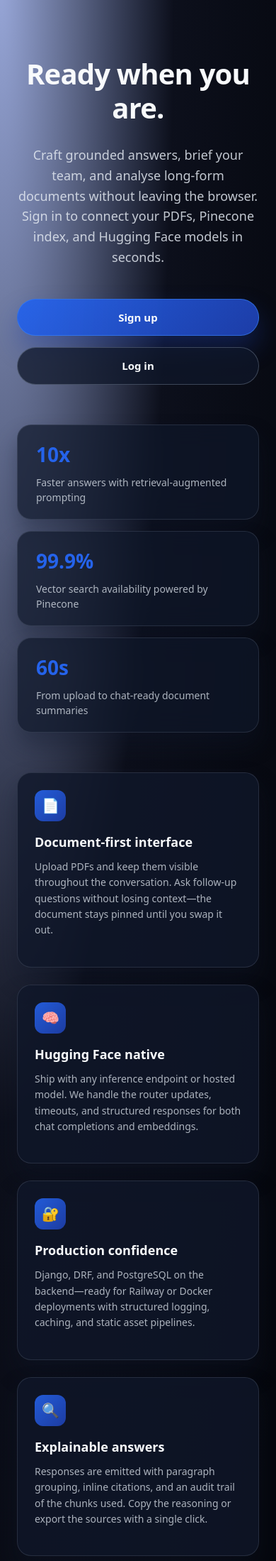
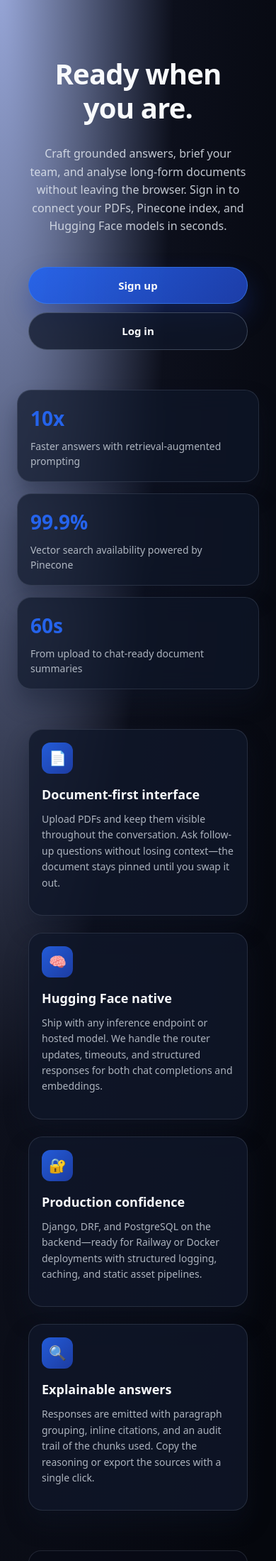
Before and after one commit to CopyCoderJay/RAG_CHAT, a Django app: page / in a window 390 px wide. Shown: the part 56-2255 px from the top of the page at 71% size. Run offline with Django 4.2, Linux system fonts and the light colour scheme.

Commit message:
UI11 Commit

```diff
--- a/templates/chat/landing_public.html
+++ b/templates/chat/landing_public.html
@@ -32,6 +33,7 @@
     align-items: center;
     text-align: center;
     gap: 20px;
+    padding: 0 16px;
   }
 
   .hero-title {
@@ -100,7 +102,7 @@
 
   .metric-card {
     min-width: 220px;
-    padding: 20px 26px;
+    padding: clamp(16px, 4vw, 22px) clamp(18px, 4vw, 26px);
     border-radius: 20px;
     border: 1px solid rgba(148, 163, 184, 0.18);
     background: rgba(15, 23, 42, 0.7);
@@ -122,14 +124,15 @@
 
   .feature-grid {
     display: grid;
-    grid-template-columns: repeat(auto-fit, minmax(240px, 1fr));
+    grid-template-columns: repeat(auto-fit, minmax(220px, 1fr));
     gap: 24px;
     width: min(1080px, 100%);
     margin: 0 auto;
+    padding: 0 16px;
   }
 
   .feature-card {
-    padding: 24px;
+    padding: clamp(18px, 4vw, 24px);
     border-radius: 20px;
     border: 1px solid rgba(148, 163, 184, 0.18);
     background: rgba(15, 23, 42, 0.8);
@@ -231,6 +235,7 @@
     .hero-actions {
       width: 100%;
       flex-direction: column;
+      gap: 12px;
     }
 
     .cta-btn {
@@ -244,6 +249,22 @@
 
     .landing-wrap {
       gap: 56px;
+      padding-bottom: 96px;
+    }
+
+    .feature-card,
+    .metric-card,
+    .step-card {
+      padding: 18px 18px;
+    }
+
+    .cta-banner {
+      padding: 24px 22px;
+      border-radius: 20px;
+    }
+
+    .hero-subtitle {
+      font-size: 16px;
     }
   }
 </style>
```
Also changed, not shown: other parts of templates/chat/landing_public.html (+8 -6 lines).
